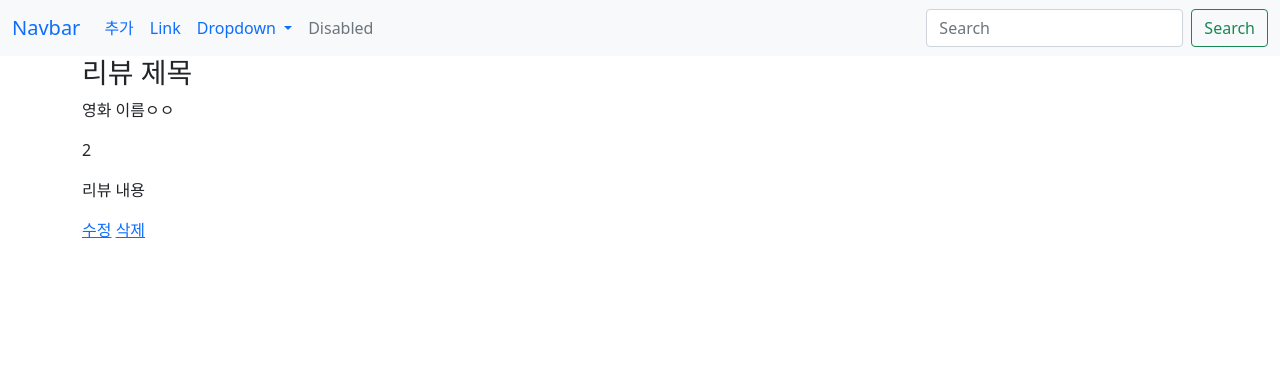
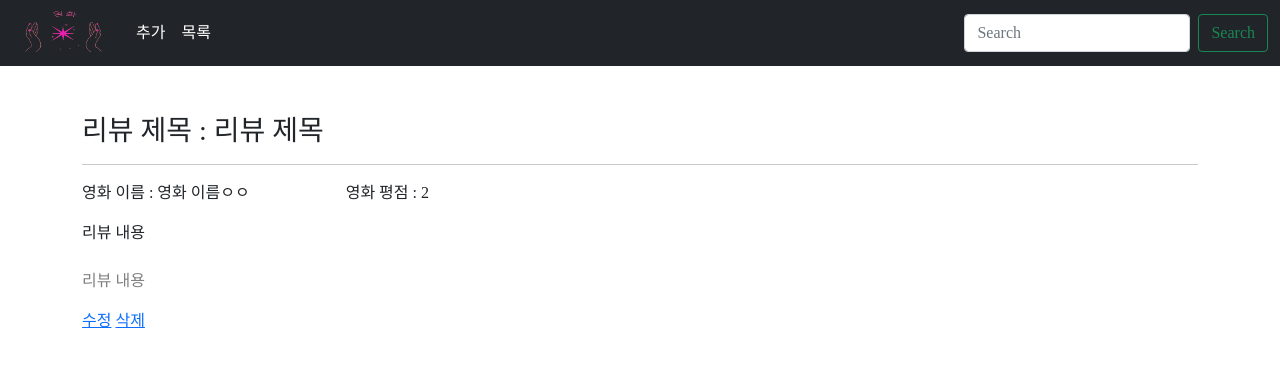
Before and after one commit to nevertheless0404/pair_02, a Django app: page /reviews/7/ in a window 1280 px wide. Shown: the top 367 px of the page. Run offline with Django 3.2, Linux system fonts and the light colour scheme; data comes from the database, SQL or seed files in the repository; both versions use the stored data as it was after the commit; some libraries are stand-ins or nearby versions; some web fonts are replaced.

Commit message:
pair2_css깔짝

```diff
--- a/reviews/forms.py
+++ b/reviews/forms.py
@@ -10,3 +10,9 @@ class ReviewForm(forms.ModelForm):
             'movie_name',
             'grade',
         ]
+        labels = {
+            'title' : '리뷰 제목',
+            'content' : '리뷰 내용',
+            'movie_name' : '영화 이름',
+            'grade' : '영화 평점',
+        }
--- a/reviews/templates/reviews/detail.html
+++ b/reviews/templates/reviews/detail.html
@@ -4,11 +4,19 @@
 {% bootstrap_javascript %}
 
 {% block body %}
-  <div>
-    <h3>{{review.title}}</h3>
-    <p>{{review.movie_name}}</p>
-    <p>{{review.grade}}</p>
-    <p>{{review.content}}</p>
+  <div class="mt-5">
+    <h3>리뷰 제목 :
+      {{review.title}}</h3>
+    <hr>
+    <div class='d-flex'>
+      <p class="me-5">영화 이름 :
+        {{review.movie_name}}</p>
+      <p class="ms-5">영화 평점 :
+        {{review.grade}}</p>
+    </div>
+    리뷰 내용<p style="color:gray;">
+      <br>
+      {{review.content}}</p>
     <a type='button' href="{%url 'reviews:update' review.pk %}">
       수정
     </a>
--- a/reviews/templates/reviews/new.html
+++ b/reviews/templates/reviews/new.html
@@ -4,7 +4,7 @@
 {% bootstrap_javascript %}
 
 {% block body %}
-  <form action="{% url 'reviews:create'%}" method="POST">
+  <form class="mt-5" action="{% url 'reviews:create'%}" method="POST">
     {% csrf_token %}
     {% bootstrap_form review_form %}
     <input type="submit" value='추가'>
--- a/reviews/templates/reviews/update.html
+++ b/reviews/templates/reviews/update.html
@@ -4,7 +4,7 @@
 {% bootstrap_javascript %}
 
 {% block body %}
-  <form action="" method='POST'>
+  <form action="" class="mt-5" method='POST'>
     {% csrf_token %}
     {% bootstrap_form review_form%}
     <input type='submit' value='수정'></input>
--- a/reviews/views.py
+++ b/reviews/views.py
@@ -4,8 +4,13 @@ from .forms import ReviewForm
 # Create your views here.
 def index(request):
     reviews = Review.objects.all().order_by('-pk')
+    cnt = 1
+    reviews_list = []
+    for i in reviews:
+        reviews_list.append({'num': cnt, 'title': i.title, 'pk':i.id, 'created_at': i.created_at, 'updated_at':i.updated_at})
+        cnt += 1
     context = {
-        'reviews': reviews,
+        'reviews': reviews_list,
     }
     return render(request, 'reviews/index.html', context)
 
--- /dev/null
+++ b/static/CSS/style.css
@@ -0,0 +1,37 @@
+body {
+    font-family: '-KITA-Regular';
+}
+
+@font-face {
+    font-family: '-KITA-Regular';
+    src: url('https://cdn.jsdelivr.net/gh/projectnoonnu/noonfonts_2201-2@1.0/-KITA-Regular.woff') format('woff');
+    font-weight: normal;
+    font-style: normal;
+}
+
+.star-ratings {
+    color: #aaa9a9;
+    position: relative;
+    unicode-bidi: bidi-override;
+    width: max-content;
+    -webkit-text-fill-color: transparent; /* Will override color (regardless of order) */
+    -webkit-text-stroke-width: 1.3px;
+    -webkit-text-stroke-color: #2b2a29;
+  }
+
+.star-ratings-fill {
+  color: #fff58c;
+  padding: 0;
+  position: absolute;
+  z-index: 1;
+  display: flex;
+  top: 0;
+  left: 0;
+  overflow: hidden;
+  -webkit-text-fill-color: gold;
+}
+
+.star-ratings-base {
+  z-index: 0;
+  padding: 0;
+}
--- a/templates/base.html
+++ b/templates/base.html
@@ -8,44 +8,24 @@
     <title>Document</title>
     {% load static %}
     <link rel="stylesheet" type="text/css" href="{% static 'bootstrap.min.css' %}">
+    <link rel="stylesheet" type="text/css" href="{% static 'CSS/style.css' %}">
   </head>
 
   <body>
-    <nav class="navbar navbar-expand-lg bg-light">
+    <nav class="navbar navbar-expand-lg bg-dark">
       <div class="container-fluid">
-        <a class="navbar-brand" href="#">Navbar</a>
+        <img src="{% static 'images/movie_logo_1.png' %}" style="width: 100px; height:50px;" alt="">
         <button class="navbar-toggler" type="button" data-bs-toggle="collapse" data-bs-target="#navbarSupportedContent" aria-controls="navbarSupportedContent" aria-expanded="false" aria-label="Toggle navigation">
           <span class="navbar-toggler-icon"></span>
         </button>
         <div class="collapse navbar-collapse" id="navbarSupportedContent">
-          <ul class="navbar-nav me-auto mb-2 mb-lg-0">
+          <ul class="navbar-nav me-auto mb-2 mb-lg-0 ms-3">
             <li class="nav-item">
-              <a class="nav-link active" href="{% url 'reviews:new'%}">추가</a>
+              <a class="nav-link active" style="color:white;" href="{% url 'reviews:new'%}">추가</a>
             </li>
             <li class="nav-item">
-              <a class="nav-link" href="#">Link</a>
+              <a class="nav-link" style="color:white;" href="{% url 'reviews:index' %}">목록</a>
             </li>
-            <li class="nav-item dropdown">
-              <a class="nav-link dropdown-toggle" href="#" role="button" data-bs-toggle="dropdown" aria-expanded="false">
-                Dropdown
-              </a>
-              <ul class="dropdown-menu">
-                <li>
-                  <a class="dropdown-item" href="#">Action</a>
-                </li>
-                <li>
-                  <a class="dropdown-item" href="#">Another action</a>
-                </li>
-                <li>
-                  <hr class="dropdown-divider">
-                </li>
-                <li>
-                  <a class="dropdown-item" href="#">Something else here</a>
-                </li>
-              </ul>
-            </li>
-            <li class="nav-item">
-              <a class="nav-link disabled">Disabled</a>
           </li>
         </ul>
         <form class="d-flex" role="search">
@@ -59,7 +39,6 @@
 
     {% block body %}{% endblock body %}
   </div>
-
 </body>
 
 </html>
```
Also changed, not shown: reviews/templates/reviews/index.html (+6 -2 lines), db.sqlite3, static/images/movie_logo_1.png (added). Lines whose indentation alone changed are shown as unchanged.
